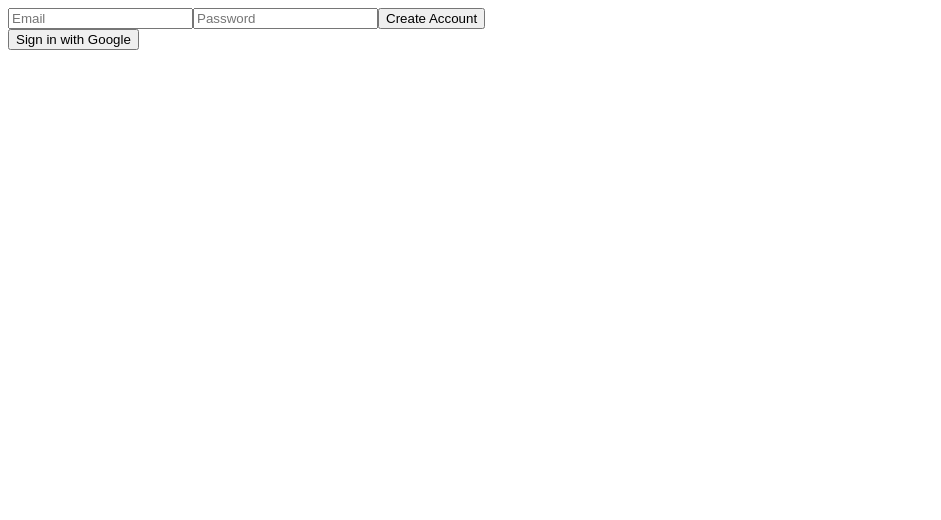
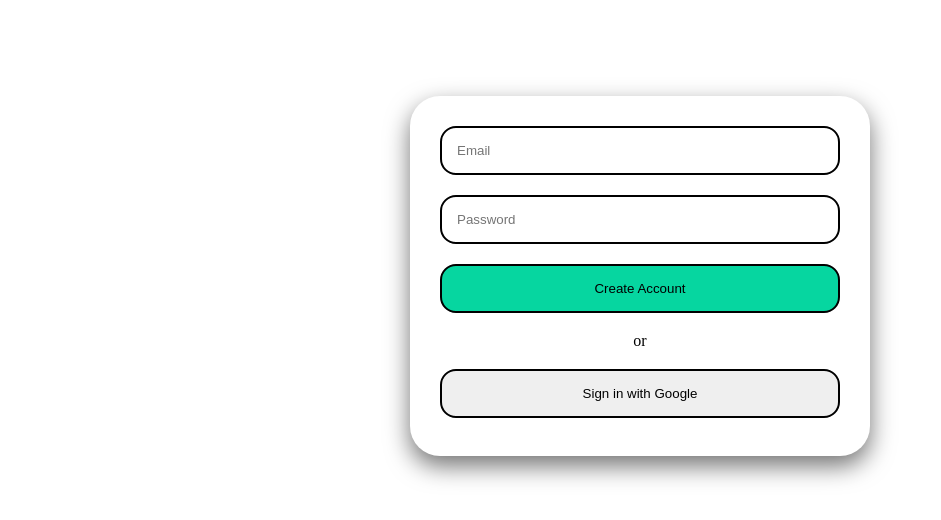
Before and after one commit to tood21/quest, a React (Create React App) app: page / in a window 1280 px wide. Shown: the top 520 px of the page, without its empty margins (0-941 px from the left). Built offline with nearby package versions, Linux system fonts and the light colour scheme; no server answers.

Commit message:
회원가입 styling

```diff
--- a/package.json
+++ b/package.json
@@ -14,6 +14,7 @@
     "react-router-dom": "^6.3.0",
     "react-scripts": "5.0.0",
     "styled": "^1.0.0",
+    "styled-components": "^5.3.5",
     "web-vitals": "^2.1.4"
   },
   "scripts": {
--- a/src/App.js
+++ b/src/App.js
@@ -1,10 +1,16 @@
 import AppRouter from "./components/AppRouter";
 import React, { useEffect, useState } from "react";
 import { authService } from "./fbase";
+import { createGlobalStyle } from "styled-components";
+import reset from "styled-reset";
 
 function App() {
   const [isLoggedIn, setIsLoggedIn] = useState(false);
   const [init, setInit] = useState(false);
+
+  const GlobalStyles = createGlobalStyle`
+    ${reset};
+`;
 
   useEffect(() => {
     authService.onAuthStateChanged((user) => {
@@ -16,7 +22,13 @@ function App() {
       setInit(true);
     });
   }, []);
-  return <>{init ? <AppRouter isLoggedIn={isLoggedIn} /> : ""}</>;
+
+  return (
+    <>
+      <GlobalStyles />
+      {init ? <AppRouter isLoggedIn={isLoggedIn} /> : ""}
+    </>
+  );
 }
 
 export default App;
--- a/src/routes/Auth.js
+++ b/src/routes/Auth.js
@@ -5,6 +5,51 @@ import {
   signInWithPopup,
   GoogleAuthProvider,
 } from "firebase/auth";
+import styled from "styled-components";
+
+const AuthTemplete = styled.div`
+  width: 400px;
+  height: 300px;
+  margin: 0 auto;
+  margin-top: 6rem;
+  border-radius: 30px;
+  padding: 30px;
+  text-align: center;
+  display: flex;
+  flex-direction: column;
+  box-shadow: rgba(0, 0, 0, 0.55) 0px 10px 25px;
+`;
+
+const AuthInput = styled.input`
+  display: block;
+  border-radius: 16px;
+  border: 2px solid #000;
+  margin-bottom: 20px;
+  padding: 15px;
+  background: ${(props) => props.color};
+  cursor: ${(props) => props.cursor};
+`;
+
+const AuthForm = styled.form`
+  display: flex;
+  flex-direction: column;
+`;
+
+const AuthDiv = styled.div`
+  display: flex;
+  flex-direction: column;
+  margin-top: 20px;
+`;
+
+const AuthButton = styled.button`
+  display: block;
+  border-radius: 16px;
+  border: 2px solid #000;
+  margin-bottom: 20px;
+  padding: 15px;
+  background: ${(props) => props.color};
+  cursor: ${(props) => props.cursor};
+`;
 
 function Auth() {
   const [email, setEmail] = useState("");
@@ -49,9 +94,9 @@ function Auth() {
   };
 
   return (
-    <div>
-      <form onSubmit={onSubmit}>
-        <input
+    <AuthTemplete>
+      <AuthForm onSubmit={onSubmit}>
+        <AuthInput
           name='email'
           type='text'
           placeholder='Email'
@@ -59,7 +104,7 @@ function Auth() {
           value={email}
           onChange={onChange}
         />
-        <input
+        <AuthInput
           name='password'
           type='password'
           placeholder='Password'
@@ -67,15 +112,20 @@ function Auth() {
           value={password}
           onChange={onChange}
         />
-        <input
+        <AuthInput
+          color='rgb(6, 214, 160)'
+          cursor='pointer'
           type='submit'
           value={newAccount ? "Create Account" : "Sign In"}
         />
-      </form>
-      <div>
-        <button onClick={onClickSocialLogin}>Sign in with Google</button>
-      </div>
-    </div>
+      </AuthForm>
+      <div>or</div>
+      <AuthDiv>
+        <AuthButton cursor='pointer' onClick={onClickSocialLogin}>
+          Sign in with Google
+        </AuthButton>
+      </AuthDiv>
+    </AuthTemplete>
   );
 }
 
```
Also changed, not shown: 1 other file (tests, documents, lock files or other folders).
